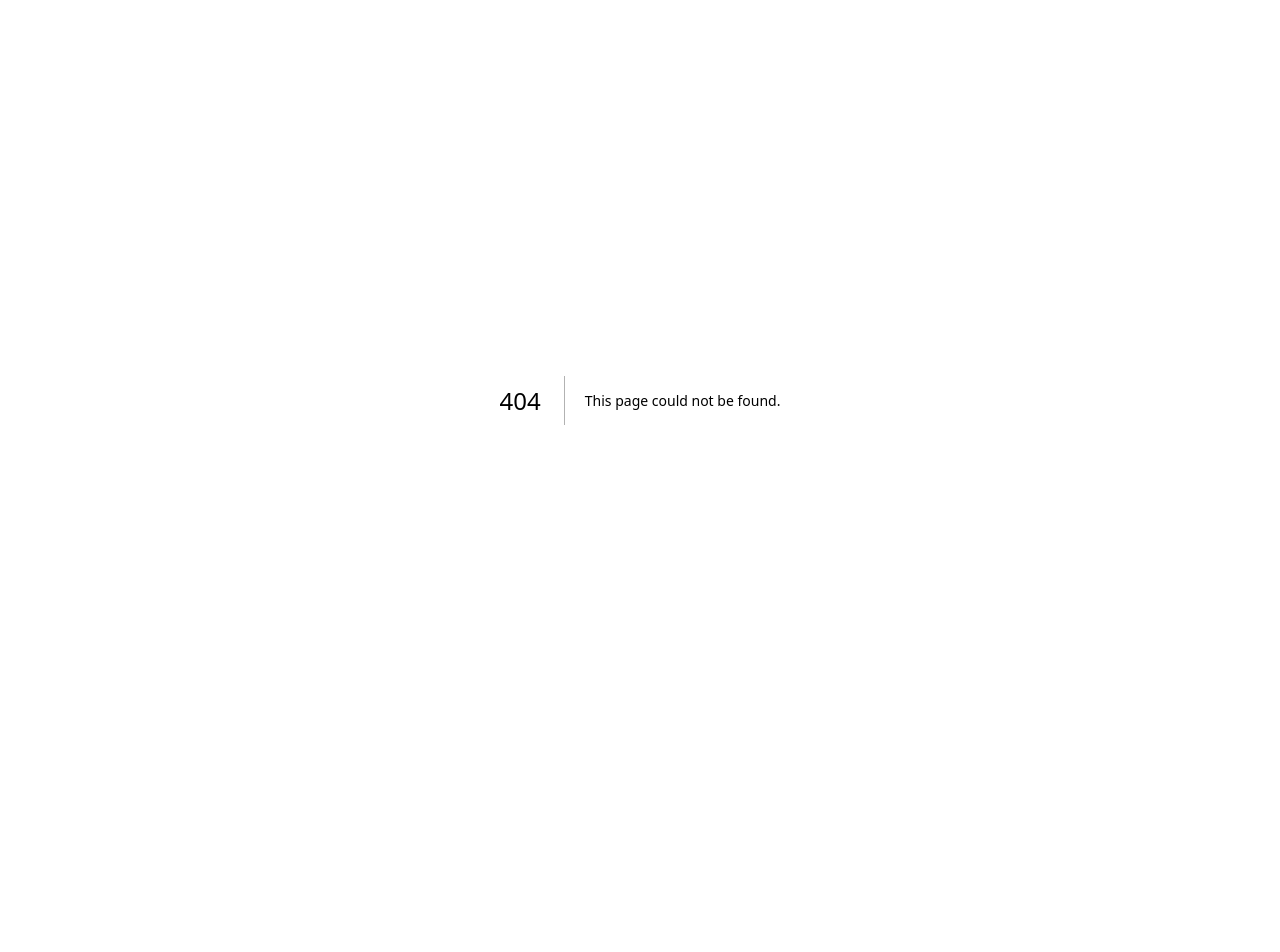
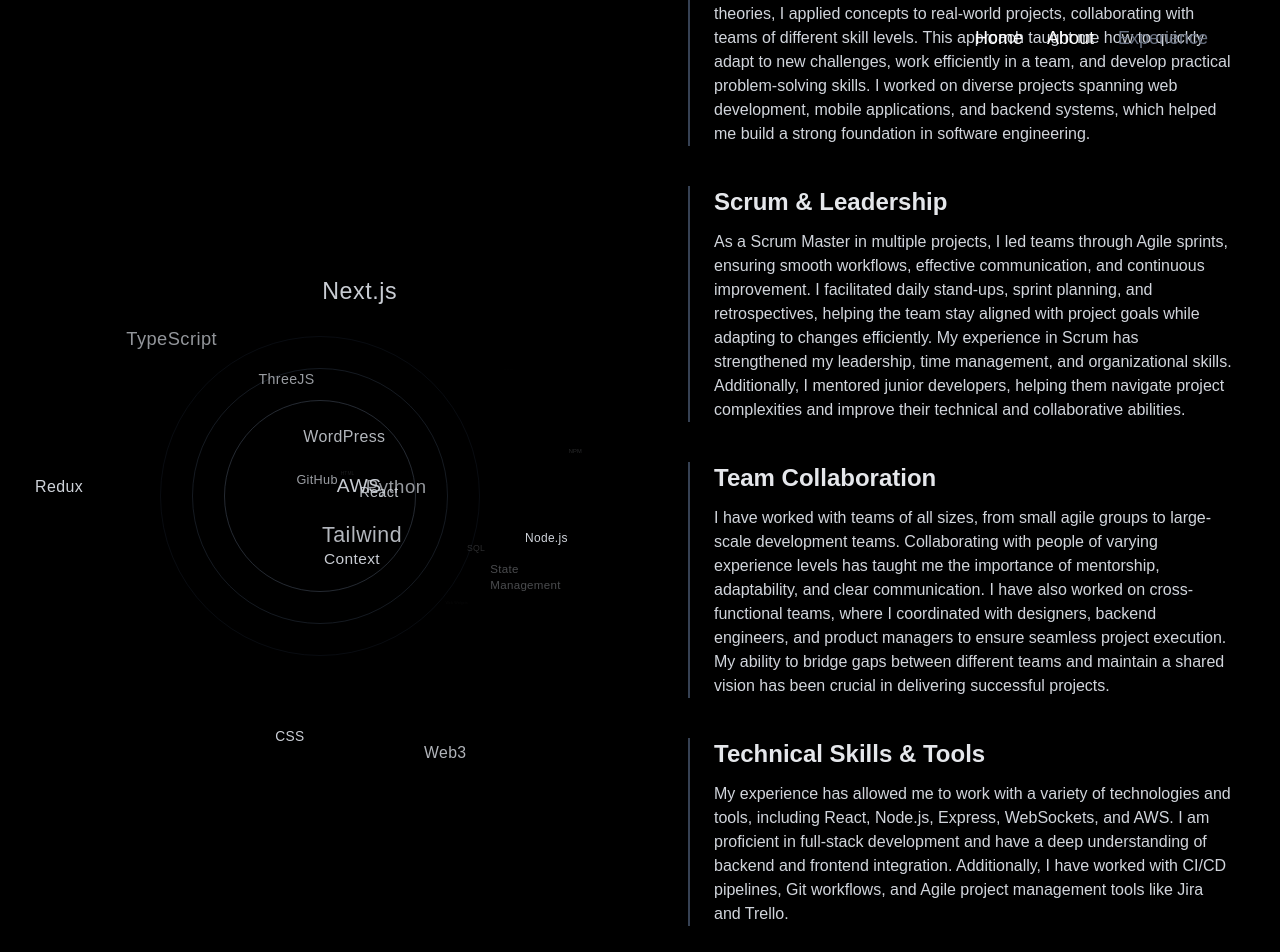
Before and after one commit to Hoochymoochy/KhaydenRoberts, a Next.js app: page /experience in a window 1280 px wide. Before the commit this address had no page. Shown: the top 952 px of the page. Before the commit the page ends 800 px from the top, so only its background shows below. Built offline with nearby package versions, Linux system fonts and the light colour scheme.

Commit message:
add experience page

```diff
--- a/src/app/about/page.tsx
+++ b/src/app/about/page.tsx
@@ -7,8 +7,8 @@
   const navigateToHome = () => {
     router.push("/");
   };
-  const navigateToWork = () => {
-    router.push("/work");
+  const navigateToExperience = () => {
+    router.push("/experience");
   };
 
   return (
@@ -19,8 +19,8 @@
           Home
         </button>
         <span className="mr-6 text-gray-400">About</span>
-        <button onClick={navigateToWork} className="hover:underline">
-          Work
+        <button onClick={navigateToExperience} className="hover:underline">
+          Experience
         </button>
       </div>
 
--- /dev/null
+++ b/src/app/experience/page.tsx
@@ -0,0 +1,130 @@
+"use client";
+import WordPlanet from "@/componets/WordPlanet";
+import { useRouter } from "next/navigation";
+
+export default function Experience() {
+  const router = useRouter();
+
+  const navigateToHome = () => {
+    router.push("/");
+  };
+  const navigateToAbout = () => {
+    router.push("/about");
+  };
+
+  return (
+    <div className="flex flex-col min-h-screen bg-black text-white">
+      {/* Navigation Bar */}
+      <div className="flex justify-end px-12 py-6 text-lg font-medium absolute top-0 w-full z-10">
+        <button
+          onClick={navigateToHome}
+          className="mr-6 hover:text-gray-400 transition duration-300"
+        >
+          Home
+        </button>
+        <button
+          onClick={navigateToAbout}
+          className="mr-6 hover:text-gray-400 transition duration-300"
+        >
+          About
+        </button>
+        <span className="mr-6 text-gray-500">Experience</span>
+      </div>
+
+      {/* Content */}
+      <div className="flex flex-row items-center w-full h-full pt-24 pb-16">
+        {/* WordPlanet Section */}
+        <div className="w-1/2 relative h-screen flex items-center justify-center">
+          <WordPlanet />
+        </div>
+
+        {/* Text Section */}
+        <div className="w-1/2 flex flex-col items-start justify-center px-12 py-16 max-h-screen ">
+          <h1 className="text-4xl font-extrabold mb-8 text-left text-white">
+            My Experience
+          </h1>
+
+          <section className="mb-10 border-l-2 border-gray-700 pl-6">
+            <h2 className="text-2xl font-semibold text-gray-200">
+              Project-Based Learning
+            </h2>
+            <p className="mt-3 text-gray-300">
+              I attended a project-based learning institution, where hands-on
+              experience was the core of my education. Instead of just learning
+              theories, I applied concepts to real-world projects, collaborating
+              with teams of different skill levels. This approach taught me how
+              to quickly adapt to new challenges, work efficiently in a team,
+              and develop practical problem-solving skills. I worked on diverse
+              projects spanning web development, mobile applications, and
+              backend systems, which helped me build a strong foundation in
+              software engineering.
+            </p>
+          </section>
+
+          <section className="mb-10 border-l-2 border-gray-700 pl-6">
+            <h2 className="text-2xl font-semibold text-gray-200">
+              Scrum & Leadership
+            </h2>
+            <p className="mt-3 text-gray-300">
+              As a Scrum Master in multiple projects, I led teams through Agile
+              sprints, ensuring smooth workflows, effective communication, and
+              continuous improvement. I facilitated daily stand-ups, sprint
+              planning, and retrospectives, helping the team stay aligned with
+              project goals while adapting to changes efficiently. My experience
+              in Scrum has strengthened my leadership, time management, and
+              organizational skills. Additionally, I mentored junior developers,
+              helping them navigate project complexities and improve their
+              technical and collaborative abilities.
+            </p>
+          </section>
+
+          <section className="mb-10 border-l-2 border-gray-700 pl-6">
+            <h2 className="text-2xl font-semibold text-gray-200">
+              Team Collaboration
+            </h2>
+            <p className="mt-3 text-gray-300">
+              I have worked with teams of all sizes, from small agile groups to
+              large-scale development teams. Collaborating with people of
+              varying experience levels has taught me the importance of
+              mentorship, adaptability, and clear communication. I have also
+              worked on cross-functional teams, where I coordinated with
+              designers, backend engineers, and product managers to ensure
+              seamless project execution. My ability to bridge gaps between
+              different teams and maintain a shared vision has been crucial in
+              delivering successful projects.
+            </p>
+          </section>
+
+          <section className="mb-10 border-l-2 border-gray-700 pl-6">
+            <h2 className="text-2xl font-semibold text-gray-200">
+              Technical Skills & Tools
+            </h2>
+            <p className="mt-3 text-gray-300">
+              My experience has allowed me to work with a variety of
+              technologies and tools, including React, Node.js, Express,
+              WebSockets, and AWS. I am proficient in full-stack development and
+              have a deep understanding of backend and frontend integration.
+              Additionally, I have worked with CI/CD pipelines, Git workflows,
+              and Agile project management tools like Jira and Trello.
+            </p>
+          </section>
+
+          <section className="border-l-2 border-gray-700 pl-6">
+            <h2 className="text-2xl font-semibold text-gray-200">
+              Problem-Solving & Adaptability
+            </h2>
+            <p className="mt-3 text-gray-300">
+              Throughout my experiences, I have encountered and overcome
+              numerous challenges, from debugging complex systems to optimizing
+              team workflows. My ability to quickly assess a situation, break
+              down problems, and implement effective solutions has been a key
+              asset in my development journey. Working in fast-paced,
+              high-pressure environments has taught me how to remain focused,
+              adaptable, and solution-oriented.
+            </p>
+          </section>
+        </div>
+      </div>
+    </div>
+  );
+}
--- a/src/app/page.tsx
+++ b/src/app/page.tsx
@@ -2,21 +2,24 @@
 import Head from "next/head";
 import ProjectTab from "@/componets/ProjectTab";
 import { useRouter } from "next/navigation";
+import Image from "next/image";
 
 export default function Home() {
   const router = useRouter();
 
   const navigateToAbout = () => router.push("/about");
   const navigateToExperience = () => router.push("/experience");
-  const navigateToProjects = () => router.push("/projects");
+
+  // Add scroll to projects function
+  const scrollToProjects = () => {
+    document.getElementById("projects-section").scrollIntoView({
+      behavior: "smooth",
+    });
+  };
 
   return (
-    <> {
-      /*
-      to do
-      edit the mobile to make it bigger. Then
-       */
-      }
+    <>
+      {" "}
       <Head>
         <link rel="preconnect" href="https://fonts.googleapis.com" />
         <link rel="preconnect" href="https://fonts.gstatic.com" />
@@ -25,7 +28,6 @@
           rel="stylesheet"
         />
       </Head>
-
       <div className="bg-white flex min-h-screen flex-col relative">
         {/* Header */}
         <div className="relative w-full flex flex-col items-center h-screen">
@@ -52,9 +54,6 @@
               >
                 Experience
               </button>
-              <button onClick={navigateToProjects} className="hover:underline">
-                Projects
-              </button>
             </div>
           </div>
 
@@ -65,9 +64,24 @@
             </div>
             <div className="text-4xl font-bold text-white">Khayden Roberts</div>
           </div>
+
+          {/* Arrow - Added onClick function */}
+          <div className="absolute bottom-10 flex justify-center w-full">
+            <button onClick={scrollToProjects} className="cursor-pointer">
+              <Image
+                src="/down-arrow.png"
+                alt="Scroll Down"
+                width={50}
+                height={50}
+              />
+            </button>
+          </div>
         </div>
 
-        <ProjectTab />
+        {/* Added ID to the ProjectTab section */}
+        <div id="projects-section">
+          <ProjectTab />
+        </div>
 
         {/* Footer */}
         <footer className="bg-black text-white flex flex-col w-full px-16 py-10 border-t-2 border-white">
@@ -78,8 +92,25 @@
             </div>
             <div>
               <h1 className="font-semibold text-white">LET'S CONNECT</h1>
-              <p className="text-gray-300">LinkedIn | Resume | Work</p>
+              <p className="text-gray-300">
+                <a
+                  href="https://www.linkedin.com/in/khayden-roberts-5783b32b5/"
+                  target="_blank"
+                  className="text-blue-400"
+                >
+                  LinkedIn
+                </a>
+                <span> |</span>
+                <a
+                  href="https://github.com/Hoochymoochy?tab=overview&from=2025-03-01&to=2025-03-30"
+                  target="_blank"
+                  className="text-blue-400"
+                >
+                  Github
+                </a>
+              </p>
             </div>
+
             <div>
               <h1 className="font-semibold text-white">
                 © 2025 KHAYDEN ROBERTS
--- a/src/componets/WordPlanet.tsx
+++ b/src/componets/WordPlanet.tsx
@@ -1,10 +1,6 @@
 "use client";
-
 import React, { useEffect, useRef, useState } from "react";
 import { motion } from "framer-motion";
-import gsap from "gsap";
-import { p } from "framer-motion/client";
-import { get } from "http";
 
 const words = [
   "Web Widgets",
@@ -28,35 +24,10 @@
   "Node.js",
   "SQL",
   "Python",
-  "Web Widgets",
-  "AWS",
-  "Web Widgets",
-  "AWS",
-  "React",
-  "CSS",
-  "Redux",
-  "ThreeJS",
-  "Context",
-  "GitHub",
-  "WordPress",
-  "State Management",
-  "TypeScript",
-  "HTML",
-  "JavaScript",
-  "NPM",
-  "Vue",
-  "Tailwind",
-  "Next.js",
-  "Web3",
-  "Node.js",
-  "SQL",
-  "Python",
-  "Web Widgets",
-  "AWS",
 ];
 
 const WordPlanet: React.FC = () => {
-  const cardRef = useRef<HTMLDivElement | null>(null);
+  const containerRef = useRef<HTMLDivElement | null>(null);
   const [positions, setPositions] = useState<[number, number][]>([]);
 
   const getRandomSize = () => {
@@ -67,123 +38,66 @@
       "text-lg",
       "text-xl",
       "text-2xl",
-      "text-3xl",
     ];
     return sizes[Math.floor(Math.random() * sizes.length)];
   };
+
   const getRandomOpacity = () => {
-    const sizes = ["1", "0.8", "0.6"];
-    return sizes[Math.floor(Math.random() * sizes.length)];
-  };
-  const getRandomIndex = () => {
-    const sizes = ["z-index-1", "z-index-2", "z-index-3"];
-    return sizes[Math.floor(Math.random() * sizes.length)];
+    const opacities = ["opacity-30", "opacity-50", "opacity-70", "opacity-90"];
+    return opacities[Math.floor(Math.random() * opacities.length)];
   };
 
   useEffect(() => {
-    if (cardRef.current) {
-      const { width, height } = cardRef.current.getBoundingClientRect();
+    if (containerRef.current) {
+      const { width, height } = containerRef.current.getBoundingClientRect();
+      const centerX = width / 2;
+      const centerY = height / 2;
+      const radius = Math.min(width, height) * 0.45;
 
-      const space = (attempts = 0): [number, number] => {
-        const [checkX, checkY] = getRandomPointInEllipse(
-          170,
-          170,
-          width,
-          height
-        );
-        const minDistance = 50;
-        const maxAttempts = 100; // Limit how many times we retry
+      const newPositions = words.map(() => {
+        const angle = Math.random() * 2 * Math.PI;
+        const distance = Math.random() * radius;
+        const x = centerX + distance * Math.cos(angle);
+        const y = centerY + distance * Math.sin(angle);
+        return [x, y];
+      });
 
-        for (let i = 0; i < positions.length; i++) {
-          if (
-            positions[i][0] < checkX * 0.1 &&
-            positions[i][1] > checkY * 0.1 &&
-            Math.abs(positions[i][0] - checkX) > minDistance &&
-            Math.abs(positions[i][1] - checkY) > minDistance
-          ) {
-            console.log(positions[i][0], positions[i][1]);
-            return [checkX, checkY]; // Valid position found
-          }
-        }
-
-        if (attempts >= maxAttempts) {
-          console.warn("Max attempts reached, returning current position.");
-          return [checkX, checkY]; // Return the current position if max attempts are reached
-        }
-
-        return space(attempts + 1); // Retry with incremented attempt count
-      };
-
-      const newPositions = words.map(() => space());
       setPositions(newPositions);
     }
-  }, [cardRef]);
-
-  const getRandomPointInEllipse = (
-    cx: number,
-    cy: number,
-    width: number,
-    height: number
-  ): [number, number] => {
-    const a = width / 2; // Semi-major axis (half of the width)
-    const b = height / 2; // Semi-minor axis (half of the height)
-
-    // Generate a random angle between 0 and 2π (full circle)
-    const theta = Math.random() * 2 * Math.PI;
-
-    // Generate a random radius factor (square root ensures even distribution)
-    const r = Math.sqrt(Math.random());
-
-    // Calculate the (x, y) point based on the ellipse formula
-    const x = cx + r * a * Math.cos(theta);
-    const y = cy + r * b * Math.sin(theta);
-
-    return [x, y];
-  };
-
-  const handleMouseEnter = () => {
-    gsap.to(cardRef.current, {
-      scale: 1.05,
-      rotationX: 10,
-      rotationY: -10,
-      duration: 0.3,
-      ease: "power3.out",
-    });
-  };
-
-  const handleMouseLeave = () => {
-    gsap.to(cardRef.current, {
-      scale: 1,
-      rotationX: 0,
-      rotationY: 0,
-      duration: 0.6,
-      ease: "power3.out",
-    });
-  };
+  }, [containerRef]);
 
   return (
     <div
-      ref={cardRef}
-      onMouseEnter={handleMouseEnter}
-      onMouseLeave={handleMouseLeave}
-      className="relative w-80 h-80 rounded-full cursor-pointer"
+      ref={containerRef}
+      className="relative w-full h-full flex items-center justify-center"
     >
+      <div className="absolute w-80 h-80 rounded-full border border-gray-800 opacity-30"></div>
+      <div className="absolute w-64 h-64 rounded-full border border-gray-700 opacity-40"></div>
+      <div className="absolute w-48 h-48 rounded-full border border-gray-600 opacity-50"></div>
+
       {positions.map(([x, y], index) => (
         <motion.div
           key={index}
-          className={`absolute text-red-500 font-bold ${
-            (getRandomSize(), getRandomIndex())
-          }`}
-          initial={{ opacity: 0 }}
-          animate={{ opacity: getRandomOpacity() }}
-          transition={{ delay: index * 0.05 }}
+          className={`absolute ${getRandomSize()} ${getRandomOpacity()} text-gray-300 font-medium tracking-wide`}
+          initial={{ opacity: 0, scale: 0 }}
+          animate={{
+            opacity: [0, 1, 0],
+            scale: [0.2, 1, 0.2],
+          }}
+          transition={{
+            duration: Math.random() * 8 + 4,
+            repeat: Infinity,
+            repeatType: "loop",
+            ease: "easeInOut",
+            delay: Math.random() * 5,
+          }}
           style={{
             top: y,
             left: x,
             transform: "translate(-50%, -50%)",
           }}
         >
-          {words[index]}
+          {words[index % words.length]}
         </motion.div>
       ))}
     </div>
```
Also changed, not shown: public/down-arrow.png (added), public/gang.jpeg (deleted).
